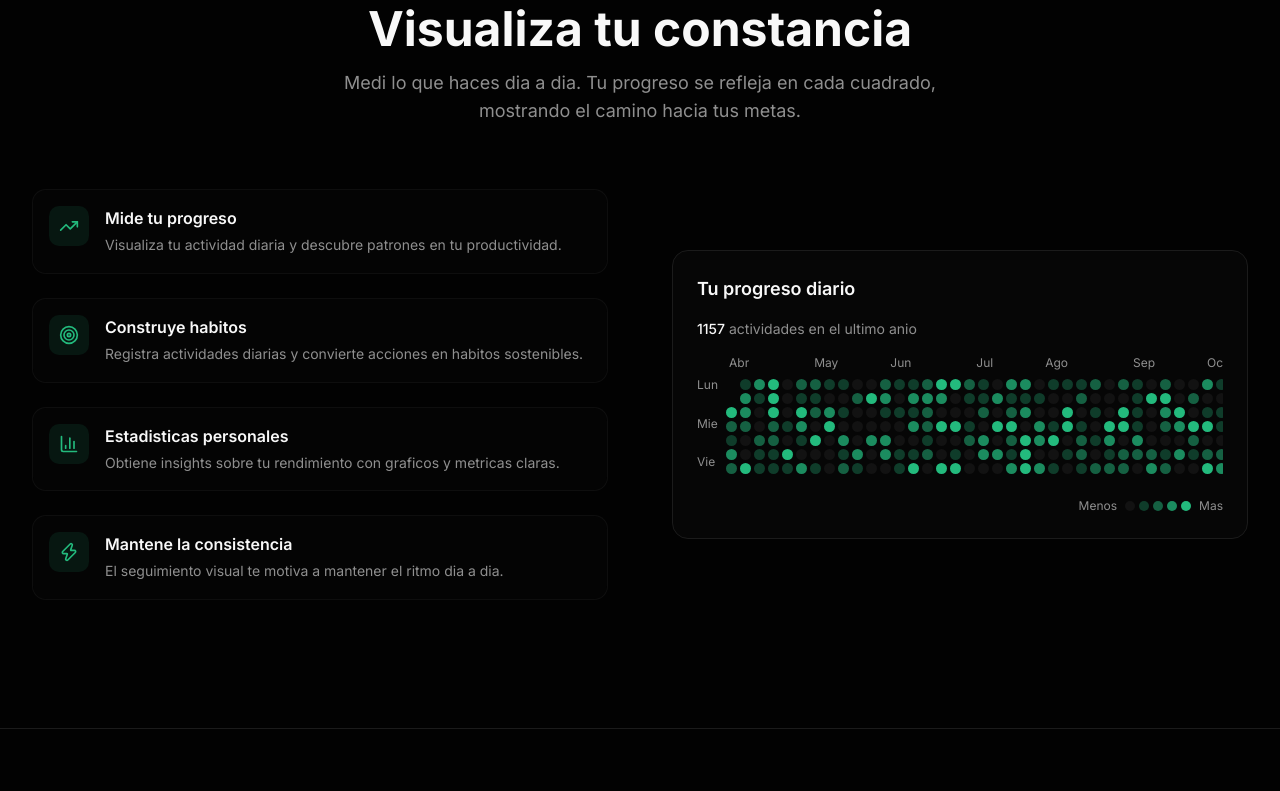
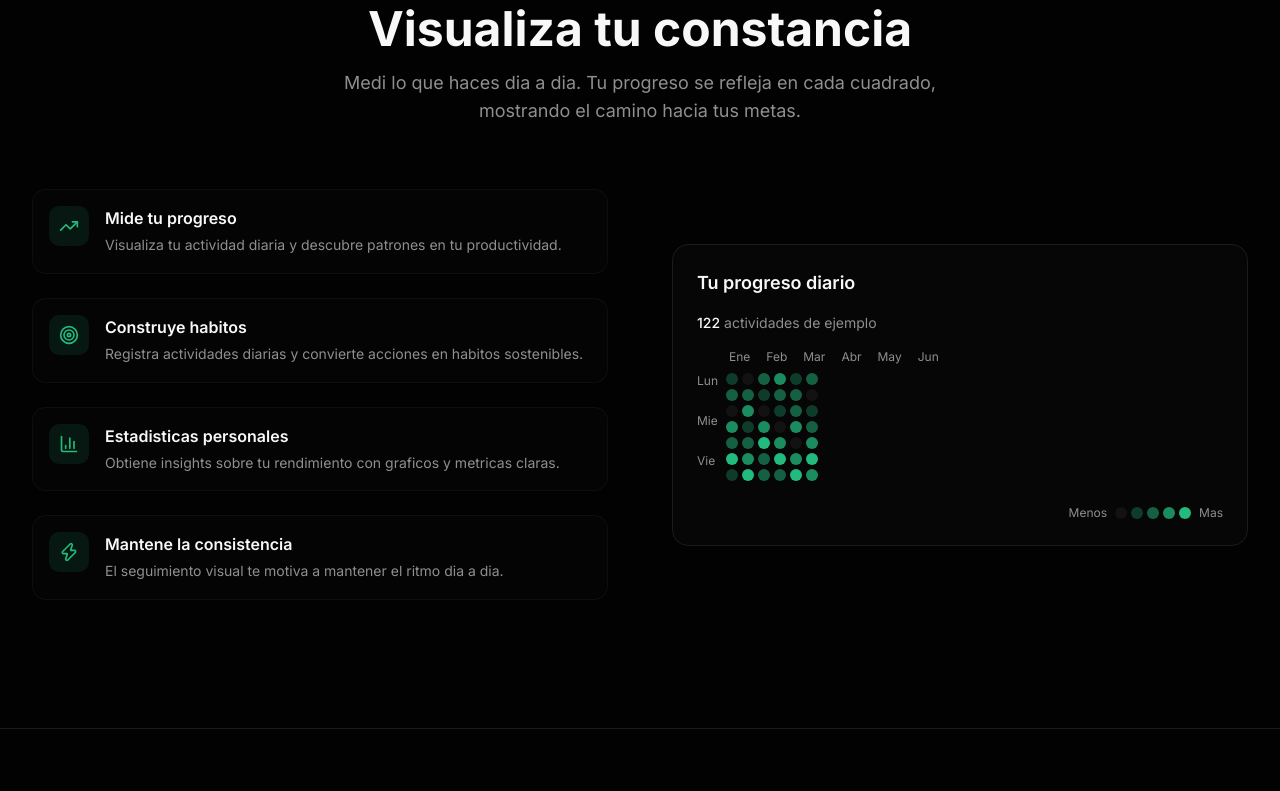
Before and after one commit to lvcas-z/App-DailyPush, a Next.js app: page / in a window 1280 px wide. Shown: the part 882-1673 px from the top of the page. Built offline with nearby package versions, Linux system fonts and the light colour scheme.

Commit message:
pre refactor in multiple components

```diff
--- a/src/components/landing/activity-features.tsx
+++ b/src/components/landing/activity-features.tsx
@@ -1,81 +1,80 @@
 "use client"
 
-import { useState, useMemo } from "react"
+import { useState } from "react"
 import { TrendingUp, Target, BarChart3, Zap } from "lucide-react"
 
-// Generate mock activity data for the last 52 weeks
-function generateMockData() {
-    const data: { date: Date; level: number; tasks: number }[] = []
-    const today = new Date()
-    const startDate = new Date(today)
-    startDate.setDate(startDate.getDate() - 364) // ~52 weeks ago
-
-    for (let i = 0; i < 365; i++) {
-        const date = new Date(startDate)
-        date.setDate(date.getDate() + i)
-
-        // Generate random activity level (0-4)
-        // Weight towards lower values to simulate realistic activity
-        const rand = Math.random()
-        let level: number
-        if (rand < 0.3) level = 0
-        else if (rand < 0.5) level = 1
-        else if (rand < 0.7) level = 2
-        else if (rand < 0.85) level = 3
-        else level = 4
-
-        const tasksPerLevel = [0, 1, 3, 5, 8]
-
-        data.push({
-            date,
-            level,
-            tasks: tasksPerLevel[level] + Math.floor(Math.random() * 2),
-        })
-    }
-
-    return data
+type ActivityDay = {
+    label: string
+    tasks: number
+    level: number
 }
 
-// Group data by weeks
-function groupByWeeks(data: { date: Date; level: number; tasks: number }[]) {
-    const weeks: { date: Date; level: number; tasks: number }[][] = []
-    let currentWeek: { date: Date; level: number; tasks: number }[] = []
+const activityData: ActivityDay[][] = [
+    [
+        { label: "Lun", tasks: 1, level: 1 },
+        { label: "Mar", tasks: 3, level: 2 },
+        { label: "Mie", tasks: 0, level: 0 },
+        { label: "Jue", tasks: 5, level: 3 },
+        { label: "Vie", tasks: 2, level: 2 },
+        { label: "Sab", tasks: 6, level: 4 },
+        { label: "Dom", tasks: 1, level: 1 },
+    ],
+    [
+        { label: "Lun", tasks: 0, level: 0 },
+        { label: "Mar", tasks: 2, level: 2 },
+        { label: "Mie", tasks: 4, level: 3 },
+        { label: "Jue", tasks: 1, level: 1 },
+        { label: "Vie", tasks: 3, level: 2 },
+        { label: "Sab", tasks: 5, level: 3 },
+        { label: "Dom", tasks: 7, level: 4 },
+    ],
+    [
+        { label: "Lun", tasks: 2, level: 2 },
+        { label: "Mar", tasks: 1, level: 1 },
+        { label: "Mie", tasks: 0, level: 0 },
+        { label: "Jue", tasks: 4, level: 3 },
+        { label: "Vie", tasks: 6, level: 4 },
+        { label: "Sab", tasks: 3, level: 2 },
+        { label: "Dom", tasks: 2, level: 2 },
+    ],
+    [
+        { label: "Lun", tasks: 5, level: 3 },
+        { label: "Mar", tasks: 3, level: 2 },
+        { label: "Mie", tasks: 1, level: 1 },
+        { label: "Jue", tasks: 0, level: 0 },
+        { label: "Vie", tasks: 4, level: 3 },
+        { label: "Sab", tasks: 6, level: 4 },
+        { label: "Dom", tasks: 2, level: 2 },
+    ],
+    [
+        { label: "Lun", tasks: 1, level: 1 },
+        { label: "Mar", tasks: 2, level: 2 },
+        { label: "Mie", tasks: 3, level: 2 },
+        { label: "Jue", tasks: 5, level: 3 },
+        { label: "Vie", tasks: 0, level: 0 },
+        { label: "Sab", tasks: 4, level: 3 },
+        { label: "Dom", tasks: 7, level: 4 },
+    ],
+    [
+        { label: "Lun", tasks: 2, level: 2 },
+        { label: "Mar", tasks: 0, level: 0 },
+        { label: "Mie", tasks: 1, level: 1 },
+        { label: "Jue", tasks: 3, level: 2 },
+        { label: "Vie", tasks: 5, level: 3 },
+        { label: "Sab", tasks: 6, level: 4 },
+        { label: "Dom", tasks: 4, level: 3 },
+    ],
+]
 
-    data.forEach((day, index) => {
-        currentWeek.push(day)
-        if (day.date.getDay() === 6 || index === data.length - 1) {
-            weeks.push(currentWeek)
-            currentWeek = []
-        }
-    })
-
-    return weeks
-}
-
-// Get month labels
-function getMonthLabels(weeks: { date: Date; level: number; tasks: number }[][]) {
-    const months: { label: string; index: number }[] = []
-    const monthNames = ["Ene", "Feb", "Mar", "Abr", "May", "Jun", "Jul", "Ago", "Sep", "Oct", "Nov", "Dic"]
-    let lastMonth = -1
-
-    weeks.forEach((week, index) => {
-        const firstDay = week[0]
-        if (firstDay && firstDay.date.getMonth() !== lastMonth) {
-            lastMonth = firstDay.date.getMonth()
-            months.push({ label: monthNames[lastMonth], index })
-        }
-    })
-
-    return months
-}
+const monthLabels = ["Ene", "Feb", "Mar", "Abr", "May", "Jun"]
 
 function ActivityCell({
     day,
     onHover,
-    onLeave
+    onLeave,
 }: {
-    day: { date: Date; level: number; tasks: number }
-    onHover: (day: { date: Date; level: number; tasks: number }, e: React.MouseEvent) => void
+    day: ActivityDay
+    onHover: (day: ActivityDay, e: React.MouseEvent) => void
     onLeave: () => void
 }) {
     const levelColors = [
@@ -88,7 +87,7 @@ function ActivityCell({
 
     return (
         <div
-            className={`w-2.5 h-2.5 sm:w-2.75 sm:h-2.75 rounded-sm ${levelColors[day.level]} cursor-pointer transition-all hover:ring-2 hover:ring-accent/50 hover:ring-offset-1 hover:ring-offset-background`}
+            className={`h-3 w-3 rounded-sm ${levelColors[day.level]} cursor-pointer transition-all hover:ring-2 hover:ring-accent/50 hover:ring-offset-1 hover:ring-offset-background`}
             onMouseEnter={(e) => onHover(day, e)}
             onMouseLeave={onLeave}
         />
@@ -97,17 +96,18 @@ function ActivityCell({
 
 function ContributionGrid() {
     const [tooltip, setTooltip] = useState<{
-        day: { date: Date; level: number; tasks: number }
+        day: ActivityDay
         x: number
         y: number
     } | null>(null)
 
-    const data = useMemo(() => generateMockData(), [])
-    const weeks = useMemo(() => groupByWeeks(data), [data])
-    const monthLabels = useMemo(() => getMonthLabels(weeks), [weeks])
+    const totalContributions = activityData
+        .flat()
+        .reduce((sum, day) => sum + day.tasks, 0)
 
-    const handleHover = (day: { date: Date; level: number; tasks: number }, e: React.MouseEvent) => {
+    const handleHover = (day: ActivityDay, e: React.MouseEvent) => {
         const rect = e.currentTarget.getBoundingClientRect()
+
         setTooltip({
             day,
             x: rect.left + rect.width / 2,
@@ -115,73 +115,43 @@ function ContributionGrid() {
         })
     }
 
-    const formatDate = (date: Date) => {
-        return date.toLocaleDateString("es-ES", {
-            weekday: "long",
-            day: "numeric",
-            month: "long",
-            year: "numeric",
-        })
-    }
-
-    const totalContributions = data.reduce((sum, day) => sum + day.tasks, 0)
-
     return (
         <div className="relative">
-            {/* Header */}
-            <div className="flex items-center justify-between mb-4">
+            <div className="mb-4 flex items-center justify-between">
                 <p className="text-sm text-muted-foreground">
-                    <span className="text-foreground font-medium">{totalContributions}</span> actividades en el ultimo anio
+                    <span className="font-medium text-foreground">{totalContributions}</span>{" "}
+                    actividades de ejemplo
                 </p>
             </div>
 
-            {/* Grid Container */}
             <div className="overflow-x-auto pb-2">
                 <div className="inline-block min-w-max">
-                    {/* Month Labels */}
-                    <div className="flex mb-2 ml-8">
-                        {monthLabels.map((month, i) => (
-                            <div
-                                key={i}
-                                className="text-xs text-muted-foreground"
-                                style={{
-                                    position: "relative",
-                                    left: `${month.index * 13}px`,
-                                    marginRight: i < monthLabels.length - 1 ? "0" : "0"
-                                }}
-                            >
-                                {month.label}
+                    <div className="mb-2 ml-8 flex gap-4">
+                        {monthLabels.map((month) => (
+                            <div key={month} className="text-xs text-muted-foreground">
+                                {month}
                             </div>
                         ))}
                     </div>
 
-                    {/* Grid with Day Labels */}
                     <div className="flex">
-                        {/* Day Labels */}
-                        <div className="flex flex-col justify-between pr-2 text-xs text-muted-foreground h-22">
-                            <span className="h-2.75 leading-2.75">Lun</span>
-                            <span className="h-2.75 leading-2.75">Mie</span>
-                            <span className="h-2.75 leading-2.75">Vie</span>
+                        <div className="flex h-[96px] flex-col justify-between pr-2 text-xs text-muted-foreground">
+                            <span>Lun</span>
+                            <span>Mie</span>
+                            <span>Vie</span>
                         </div>
 
-                        {/* Cells */}
-                        <div className="flex gap-0.75">
-                            {weeks.map((week, weekIndex) => (
-                                <div key={weekIndex} className="flex flex-col gap-0.75">
-                                    {Array.from({ length: 7 }).map((_, dayIndex) => {
-                                        const day = week.find((d) => d.date.getDay() === dayIndex)
-                                        if (!day) {
-                                            return <div key={dayIndex} className="w-2.5 h-2.5 sm:w-2.75 sm:h-2.75" />
-                                        }
-                                        return (
-                                            <ActivityCell
-                                                key={dayIndex}
-                                                day={day}
-                                                onHover={handleHover}
-                                                onLeave={() => setTooltip(null)}
-                                            />
-                                        )
-                                    })}
+                        <div className="flex gap-1">
+                            {activityData.map((week, weekIndex) => (
+                                <div key={weekIndex} className="flex flex-col gap-1">
+                                    {week.map((day, dayIndex) => (
+                                        <ActivityCell
+                                            key={`${weekIndex}-${dayIndex}`}
+                                            day={day}
+                                            onHover={handleHover}
+                                            onLeave={() => setTooltip(null)}
+                                        />
+                                    ))}
                                 </div>
                             ))}
                         </div>
@@ -189,8 +159,7 @@ function ContributionGrid() {
                 </div>
             </div>
 
-            {/* Legend */}
-            <div className="flex items-center justify-end gap-2 mt-4 text-xs text-muted-foreground">
+            <div className="mt-4 flex items-center justify-end gap-2 text-xs text-muted-foreground">
                 <span>Menos</span>
                 <div className="flex gap-1">
                     {[0, 1, 2, 3, 4].map((level) => {
@@ -201,21 +170,16 @@ function ContributionGrid() {
                             "bg-accent/75",
                             "bg-accent",
                         ]
-                        return (
-                            <div
-                                key={level}
-                                className={`w-2.5 h-2.5 rounded-sm ${levelColors[level]}`}
-                            />
-                        )
+
+                        return <div key={level} className={`h-3 w-3 rounded-sm ${levelColors[level]}`} />
                     })}
                 </div>
                 <span>Mas</span>
             </div>
 
-            {/* Tooltip */}
             {tooltip && (
                 <div
-                    className="fixed z-50 px-3 py-2 text-xs bg-popover border border-border rounded-lg shadow-lg pointer-events-none"
+                    className="pointer-events-none fixed z-50 rounded-lg border border-border bg-popover px-3 py-2 text-xs shadow-lg"
                     style={{
                         left: tooltip.x,
                         top: tooltip.y - 10,
@@ -223,9 +187,10 @@ function ContributionGrid() {
                     }}
                 >
                     <p className="font-medium text-foreground">
-                        {tooltip.day.tasks} {tooltip.day.tasks === 1 ? "tarea completada" : "tareas completadas"}
+                        {tooltip.day.tasks}{" "}
+                        {tooltip.day.tasks === 1 ? "tarea completada" : "tareas completadas"}
                     </p>
-                    <p className="text-muted-foreground capitalize">{formatDate(tooltip.day.date)}</p>
+                    <p className="text-muted-foreground">{tooltip.day.label}</p>
                 </div>
             )}
         </div>
@@ -236,59 +201,65 @@ const benefits = [
     {
         icon: TrendingUp,
         title: "Mide tu progreso",
-        description: "Visualiza tu actividad diaria y descubre patrones en tu productividad.",
+        description:
+            "Visualiza tu actividad diaria y descubre patrones en tu productividad.",
     },
     {
         icon: Target,
         title: "Construye habitos",
-        description: "Registra actividades diarias y convierte acciones en habitos sostenibles.",
+        description:
+            "Registra actividades diarias y convierte acciones en habitos sostenibles.",
     },
     {
         icon: BarChart3,
         title: "Estadisticas personales",
-        description: "Obtiene insights sobre tu rendimiento con graficos y metricas claras.",
+        description:
+            "Obtiene insights sobre tu rendimiento con graficos y metricas claras.",
     },
     {
         icon: Zap,
         title: "Mantene la consistencia",
-        description: "El seguimiento visual te motiva a mantener el ritmo dia a dia.",
+        description:
+            "El seguimiento visual te motiva a mantener el ritmo dia a dia.",
     },
 ]
 
 export function ActivityFeatures() {
     return (
-        <section id="features" className="py-20 md:py-32 bg-background">
+        <section id="features" className="bg-background py-20 md:py-32">
             <div className="mx-auto max-w-7xl px-4 sm:px-6 lg:px-8">
-                {/* Section Header */}
-                <div className="text-center mb-16">
-                    <span className="inline-block px-4 py-1.5 mb-4 text-xs font-medium tracking-wider uppercase bg-accent/10 text-accent rounded-full">
+                <div className="mb-16 text-center">
+                    <span className="mb-4 inline-block rounded-full bg-accent/10 px-4 py-1.5 text-xs font-medium uppercase tracking-wider text-accent">
                         Seguimiento de Actividad
                     </span>
-                    <h2 className="text-3xl md:text-4xl lg:text-5xl font-bold text-foreground text-balance">
+
+                    <h2 className="text-balance text-3xl font-bold text-foreground md:text-4xl lg:text-5xl">
                         Visualiza tu constancia
                     </h2>
-                    <p className="mt-4 text-lg text-muted-foreground max-w-2xl mx-auto text-pretty">
+
+                    <p className="mx-auto mt-4 max-w-2xl text-pretty text-lg text-muted-foreground">
                         Medi lo que haces dia a dia. Tu progreso se refleja en cada cuadrado,
                         mostrando el camino hacia tus metas.
                     </p>
                 </div>
 
-                {/* Main Content */}
-                <div className="grid lg:grid-cols-2 gap-12 lg:gap-16 items-center">
-                    {/* Left - Benefits */}
+                <div className="grid items-center gap-12 lg:grid-cols-2 lg:gap-16">
                     <div className="order-2 lg:order-1">
                         <div className="grid gap-6">
                             {benefits.map((benefit, index) => (
                                 <div
                                     key={index}
-                                    className="flex gap-4 p-4 rounded-xl bg-card/50 border border-border/50 hover:border-accent/30 transition-colors"
+                                    className="flex gap-4 rounded-xl border border-border/50 bg-card/50 p-4 transition-colors hover:border-accent/30"
                                 >
-                                    <div className="shrink-0 w-10 h-10 rounded-lg bg-accent/10 flex items-center justify-center">
-                                        <benefit.icon className="w-5 h-5 text-accent" />
+                                    <div className="flex h-10 w-10 shrink-0 items-center justify-center rounded-lg bg-accent/10">
+                                        <benefit.icon className="h-5 w-5 text-accent" />
                                     </div>
+
                                     <div>
-                                        <h3 className="font-semibold text-foreground mb-1">{benefit.title}</h3>
-                                        <p className="text-sm text-muted-foreground leading-relaxed">
+                                        <h3 className="mb-1 font-semibold text-foreground">
+                                            {benefit.title}
+                                        </h3>
+                                        <p className="text-sm leading-relaxed text-muted-foreground">
                                             {benefit.description}
                                         </p>
                                     </div>
@@ -297,10 +268,9 @@ export function ActivityFeatures() {
                         </div>
                     </div>
 
-                    {/* Right - Activity Grid */}
                     <div className="order-1 lg:order-2">
-                        <div className="p-6 rounded-2xl bg-card border border-border">
-                            <h3 className="text-lg font-semibold text-foreground mb-4">
+                        <div className="rounded-2xl border border-border bg-card p-6">
+                            <h3 className="mb-4 text-lg font-semibold text-foreground">
                                 Tu progreso diario
                             </h3>
                             <ContributionGrid />
```
